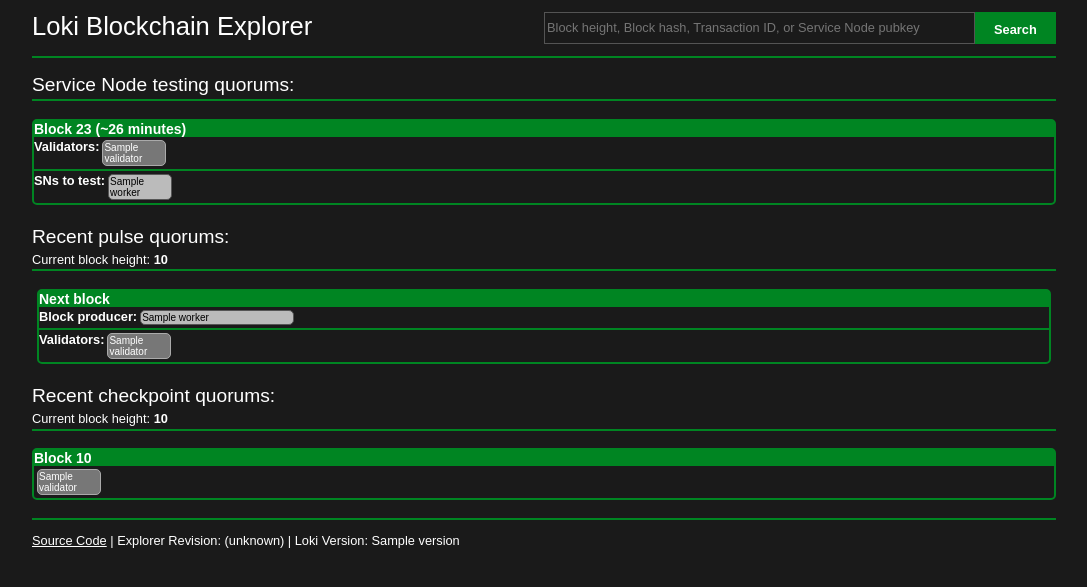
After one commit to oxen-io/oxen-observer, a Flask app: template templates/quorums.html in a window 1280 px wide. The commit adds this page. Shown: the top 587 px of the page, without its empty margins (96-1183 px from the left). Run offline with Flask 2, Linux system fonts and the light colour scheme; the template is opened without the code that fills it: most values are stand-ins (such as "Sample title", 1, 10 or a date in 2020); parts of the project's set-up code (start-up, migrations or seed data) failed here and were passed over.

Commit message:
Add quorum details page
This is completely different from the old one, made much more compact
and usable using the full list of truncated SN pubkeys in flex boxes.

```diff
--- a/observer.py
+++ b/observer.py
@@ -145,10 +145,10 @@ def base32z(hex):
 
 
 @app.template_filter('ellipsize')
-def ellipsize(string, leading=10, trailing=5):
+def ellipsize(string, leading=10, trailing=5, ellipsis='...'):
     if len(string) <= leading + trailing + 3:
         return string
-    return string[0:leading] + "..." + ('' if not trailing else string[-trailing:])
+    return string[0:leading] + ellipsis + ('' if not trailing else string[-trailing:])
 
 
 @app.after_request
@@ -191,6 +191,29 @@ def get_sns(sns_future, info_future):
         else:
             awaiting_sns.append(sn)
     return awaiting_sns, active_sns, inactive_sns
+
+
+def get_quorums_future(lmq, lokid, height):
+    return FutureJSON(lmq, lokid, 'rpc.get_quorum_state', 30,
+            args={ 'start_height': height-50, 'end_height': height })
+
+
+def get_quorums(quorums_future):
+    oblig_quorums, checkpoint_quorums, pulse_quorums = [], [], []
+
+    quorums = quorums_future.get()
+    quorums = quorums['quorums'] if 'quorums' in quorums else []
+    for q in quorums:
+        if q['quorum_type'] == 0:
+            oblig_quorums.append(q)
+        elif q['quorum_type'] == 1:
+            checkpoint_quorums.append(q)
+        elif q['quorum_type'] == 3:
+            pulse_quorums.append(q)
+        else:
+            print("Something getting wrong in quorums: found unknown quorum_type={}".format(q['quorum_type']), file=sys.stderr)
+    return oblig_quorums, checkpoint_quorums, pulse_quorums
+
 
 @app.context_processor
 def template_globals():
@@ -568,6 +591,19 @@ def show_tx(txid, more_details=False):
             )
 
 
+@app.route('/quorums')
+def show_quorums():
+    lmq, lokid = lmq_connection()
+    info = FutureJSON(lmq, lokid, 'rpc.get_info', 1)
+    quos = get_quorums_future(lmq, lokid, info.get()['height'])
+    obl_q, cp_q, pulse_q = get_quorums(quos)
+
+    return flask.render_template('quorums.html',
+            info=info.get(),
+            quorums=dict(obligation=obl_q, checkpoint=cp_q, pulse=pulse_q),
+            )
+
+
 @app.route('/search')
 def search():
     lmq, lokid = lmq_connection()
--- a/static/style.css
+++ b/static/style.css
@@ -317,6 +317,99 @@ td.voter-signature {
     text-overflow: ellipsis;
 }
 
+div.quorums {
+    display: flex;
+    flex-wrap: wrap;
+    justify-content: space-evenly;
+    padding: 0;
+}
+
+div.quorums>div {
+    border: 2px solid #008522;
+    border-radius: 5px;
+    padding: 0;
+    flex-grow: 1;
+}
+div.quorums.obligations>div {
+    flex-basis: 300px;
+    margin: 5px;
+}
+div.quorums.obligations {
+    margin: 0 -5px;
+}
+div.quorums.checkpoint>div {
+    flex-basis: 200px;
+    margin: 5px;
+}
+div.quorums.checkpoint {
+    margin: 0 -5px;
+}
+div.quorums.pulse>div {
+    flex-basis: 200px;
+    margin: 5px;
+}
+div.quorums.checkpoint {
+    margin: 0 -5px;
+}
+h4.curr-height {
+    margin-top: 0px;
+}
+
+div.quorums>div>.validators,
+div.quorums>div>.workers {
+    display: flex;
+    flex-flow: row wrap;
+    align-items: baseline;
+    /*justify-content: center;*/
+    /*space-between;*/
+}
+.quorums.obligations .workers, .quorums.pulse .validators {
+    border-top: 2px solid #008522;
+}
+.quorums .workers label, .quorums .validators label {
+    font-weight: bold;
+}
+.quorums .sn {
+    display: block;
+    flex-basis: 40px;
+    max-width: 60px;
+    flex-grow: 1;
+    background-color: #bbb;
+    border: 1px solid #555;
+    border-radius: 5px;
+    overflow: hidden;
+    text-overflow: "";
+    margin: 3px 3px;
+    padding: 1px 1px 1px 1px;
+    font-size: 10px;
+    color: black;
+    text-decoration: none;
+}
+.quorums .validators .sn {
+    background-color: #777;
+    border: 1px solid #aaa;
+    color: white;
+}
+.quorums .sn:hover {
+    background-color: #006a1b;
+    border-color: #78be20;
+    color: #78be20;
+}
+.quorums.pulse .workers .sn {
+    flex-grow: 1;
+    max-width: 150px;
+}
+div.quorums h2 {
+    background-color: #008522;
+    color: white;
+    font-size: 14px;
+    font-weight: bold;
+    margin: 0;
+}
+div.quorums h5 {
+    margin: 0;
+}
+
 td.quorum-pubkey span {
     display: inline-block;
     width: 80ex;
--- /dev/null
+++ b/templates/quorums.html
@@ -0,0 +1,101 @@
+
+{% extends "_basic.html" %}
+
+{% block content %}
+
+<div class="Wrapper">
+
+    <h2>Service Node testing quorums:</h2>
+    <div class="TitleUnderliner"></div>
+
+    <div class="obligations quorums">
+        {%for q in quorums.obligation[-18:] | reverse%}
+            <div>
+                <h2 title="This testing quorum is determined by block {{q.height}}">
+                    {# quorum height + 13 here because a node only does an obligations test once the
+                    node has at least 11 blocks on top of it, which means it is 13 blocks below the
+                    blockchain height, which means it has to be (at least) the 12th oldest block, +1
+                    because info.height is the top height + 1 #}
+                    Block {{q.height + 13}}
+                    {%if q.height + 13 > info.height%}
+                        (~{{(q.height + 13 - info.height) * 2}} minutes)
+                    {%elif q.height + 13 == info.height%}
+                        (testing now!)
+                    {%else%}
+                        (~{{(info.height - (q.height + 13)) * 2}} minutes ago)
+                    {%endif%}
+                </h2>
+
+                <div class="validators">
+                    <label>Validators:</label>
+                    {%for v in q.quorum.validators%}
+                        <a class="sn" href="/sn/{{v}}" title="{{v}}">{{v}}</a>
+                    {%endfor%}
+                </div>
+                <div class="workers">
+                    <label>SNs to test:</label>
+                    {%for w in q.quorum.workers%}
+                        <a class="sn" href="/sn/{{w}}" title="{{w}}">{{w}}</a>
+                    {%endfor%}
+                </div>
+            </div>
+        {%endfor%}
+    </div>
+
+    <h2>Recent pulse quorums:</h2>
+    <h4 class="curr-height">Current block height: <span class="omg">{{info.height}}</span></h4>
+    <div class="TitleUnderliner"></div>
+
+    <div class="pulse quorums">
+        {%for q in quorums.pulse[-24:] | reverse%}
+            {%if q.height == info.height%}
+                <div title="The shows primary pulse block producer and signers. Note that a backup quorum may produce and sign the block instead if the primary quorum takes too long to produce a block.">
+                    <h2>Next block</h2>
+            {%else%}
+                <div>
+                    <h2>Block {{q.height}}</h2>
+            {%endif%}
+
+                <div class="workers">
+                    <label>Block producer:</label>
+                    {%for w in q.quorum.workers%}{#should only be one#}
+                        <a class="sn" href="/sn/{{w}}" title="{{w}}">{{w}}</a>
+                    {%endfor%}
+                </div>
+                <div class="validators">
+                    <label>Validators:</label>
+                    {%for v in q.quorum.validators%}
+                        <a class="sn" href="/sn/{{v}}" title="Validator {{loop.index}}/{{q.quorum.validators | length}}">{{v}}</a>
+                    {%endfor%}
+                </div>
+            </div>
+        {%endfor%}
+    </div>
+
+
+    <h2>Recent checkpoint quorums:</h2>
+    <h4 class="curr-height">Current block height: <span class="omg">{{info.height}}</span></h4>
+    <div class="TitleUnderliner"></div>
+
+    <div class="checkpoint quorums">
+        {%for q in quorums.checkpoint[-12:] | reverse%}
+            <div>
+                <h2 title="This checkpoint quorum is determined by block {{q.height - 11}}">
+                    Block {{q.height}}
+                </h2>
+
+                <div class="validators">
+                    <!--<label>Service Nodes:</label>-->
+                    {%for v in q.quorum.validators%}
+                        <a class="sn" href="/sn/{{v}}" title="{{v}}
+Validator {{loop.index}}/{{q.quorum.validators | length}}">{{v}}</a>
+                    {%endfor%}
+                </div>
+            </div>
+        {%endfor%}
+    </div>
+
+
+</div>
+
+{% endblock %}
```
